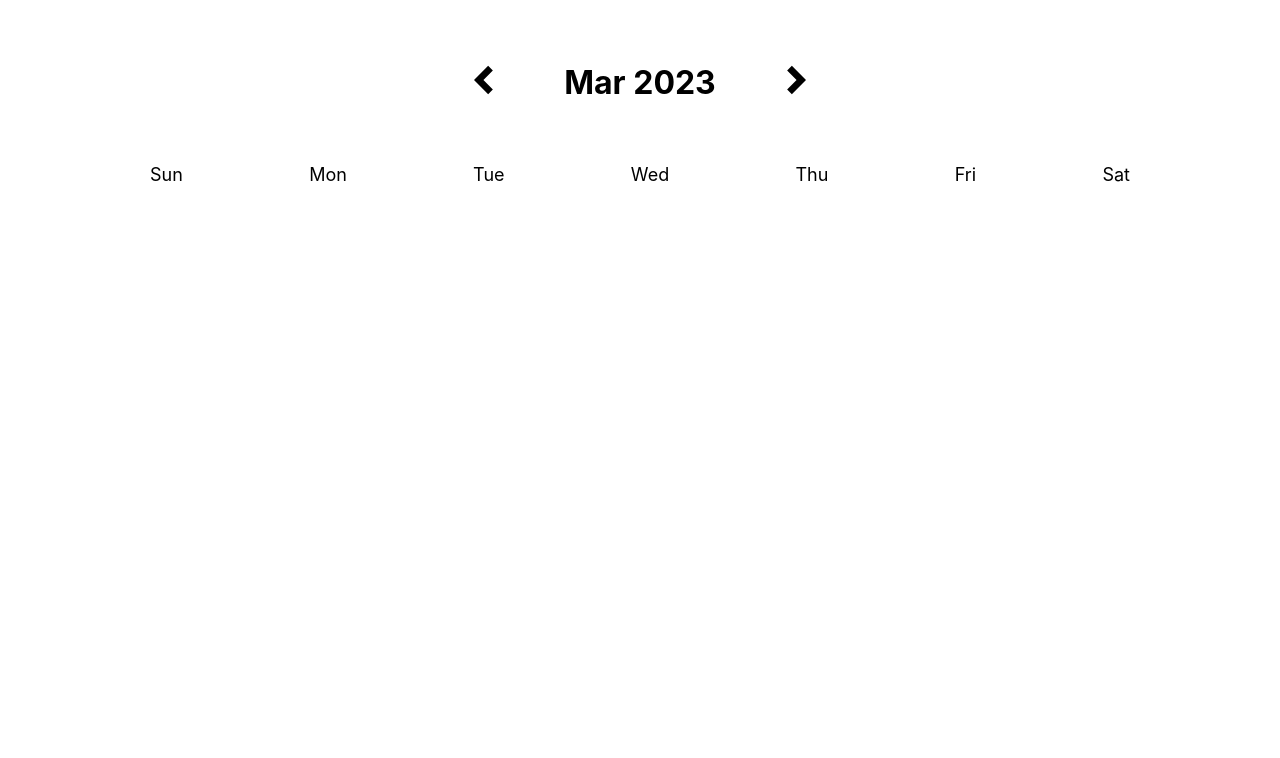
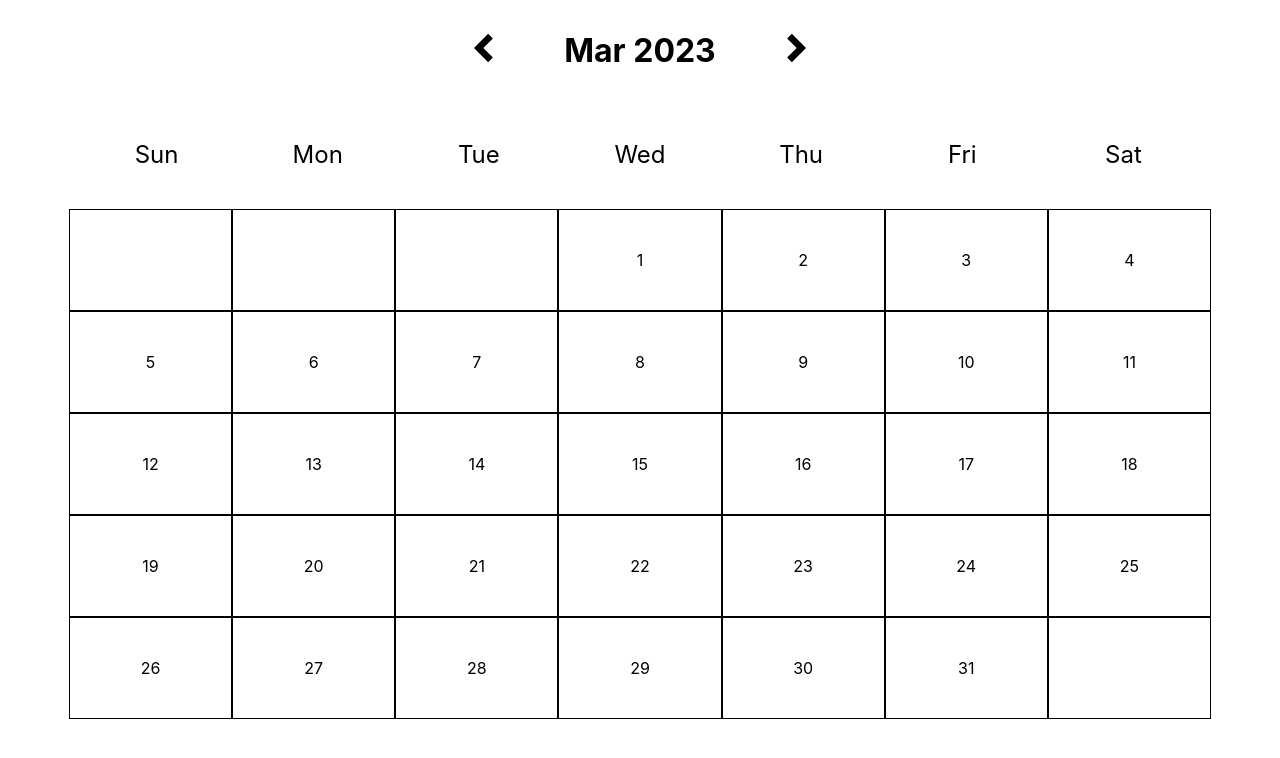
Before and after one commit to minha0817/calendar, a React (Create React App) app: page / in a window 1280 px wide. Shown: the top 758 px of the page. Built offline with nearby package versions, Linux system fonts and the light colour scheme.

Commit message:
Added calendar population

```diff
--- a/src/App.css
+++ b/src/App.css
@@ -1,11 +1,8 @@
 .App {
   text-align: center;
   margin: auto;
+  min-width: 1200px;
 }
-
-/* body {
-  max-width: 1200px;
-} */
 
 button {
   all: unset;
@@ -15,4 +12,15 @@ button {
 
 ul {
   list-style: none;
+  display: flex;
+  margin: 0 50px;
+  flex-wrap: wrap;
+  padding-left: 0;
+  justify-content: center;
+  /* border: 1px solid black; */
 }
+
+li {
+  padding: 40px 30px;
+  width: calc(60% / 7);
+}
--- a/src/App.js
+++ b/src/App.js
@@ -1,17 +1,36 @@
-import './App.css';
-import Date from './components/Date';
-import Day from './components/Day';
-import Header from './components/Header';
+import "./App.css";
+import Date from "./components/Date";
+import Day from "./components/Day";
+import Header from "./components/Header";
 import { DateTime } from "luxon";
+import { useState } from "react";
 
 function App() {
+  const [currentMonth, setCurrentMonth] = useState(DateTime.local());
+
+  // button functions to setCurrentMonth
+  const handlePrevMonth = () => {
+    setCurrentMonth()
+  }
+
+  const handleNextMonth = () => {
+
+  }
+
+  // pass button functions to Header
   return (
     <div className="App">
       <Header />
       <Day />
-      <Date />
+      <Date currentMonth={currentMonth} />
     </div>
   );
 }
 
 export default App;
+
+// figure out how to start the calendar on the right day
+
+// figure out how to fill in last month calendar at the beginning AND at the end with next month
+
+// figure out previous month and next month
--- a/src/components/Date.jsx
+++ b/src/components/Date.jsx
@@ -1,9 +1,39 @@
-import React from "react";
+import React from 'react'
+import '../style/date.css'
 
-export default function Date () {
+const getCalendarSize = (daysInMonth, firstDay) => {
+  const test = daysInMonth + firstDay
+  if (test > 35) {
+    return 42
+  }
+
+  if (test > 28) {
+    return 35
+  }
+
+  return 28
+}
+
+export default function Date({ currentMonth }) {
+  // 3
+  const firstDay = currentMonth.startOf('month').weekday
+
+  const lastDate = currentMonth.endOf('month').c.day
+
+  const calendarFiller = new Array(
+    getCalendarSize(currentMonth.daysInMonth, firstDay),
+  ).fill(null)
+
+  // Assign proper date to calendarFiller index
+  for (let i = 0; i < lastDate; i++) {
+    calendarFiller[i + firstDay] = i + 1
+  }
+
   return (
-    <div>
-
-    </div>
+    <ul className="date">
+      {calendarFiller.map((date) => {
+        return <li>{date}</li>
+      })}
+    </ul>
   )
 }
--- a/src/components/Day.jsx
+++ b/src/components/Day.jsx
@@ -3,7 +3,7 @@ import "../style/day.css";
 
 export default function Day() {
   return (
-    <ul>
+    <ul className='day'>
       <li>Sun</li>
       <li>Mon</li>
       <li>Tue</li>
--- a/src/style/date.css
+++ b/src/style/date.css
@@ -0,0 +1,3 @@
+.date li {
+  border: 1px solid black;
+}
--- a/src/style/day.css
+++ b/src/style/day.css
@@ -1,10 +1,10 @@
-ul {
+/* .day {
   display: flex;
   justify-content: space-between;
   padding-left: 0;
   margin: 0 150px;
+} */
+
+.day li {
+  font-size: x-large;
 }
-
-li {
-  font-size: large;
-}
--- a/src/style/header.css
+++ b/src/style/header.css
@@ -2,4 +2,5 @@ header {
   display: flex;
   align-items: center;
   justify-content: center;
+  height: 100px;
 }
```
